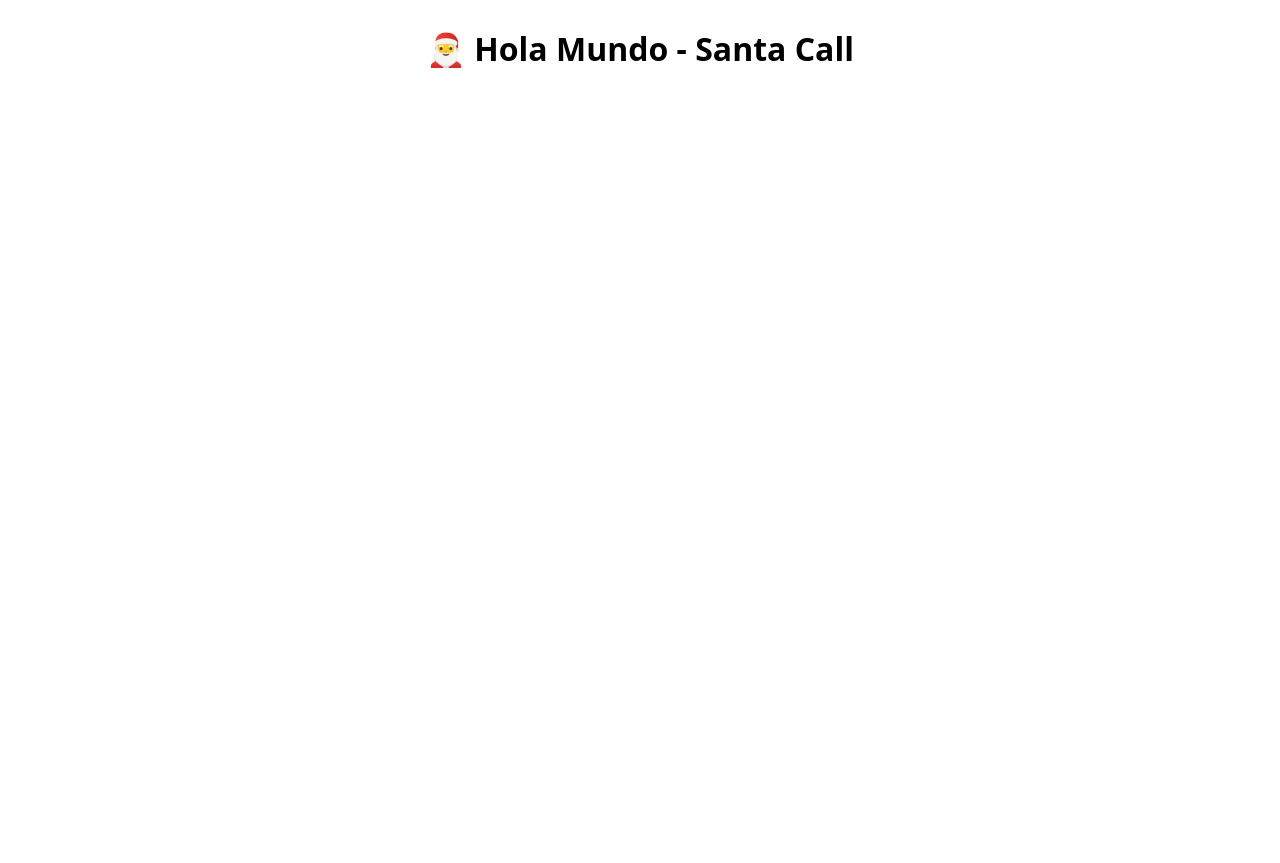
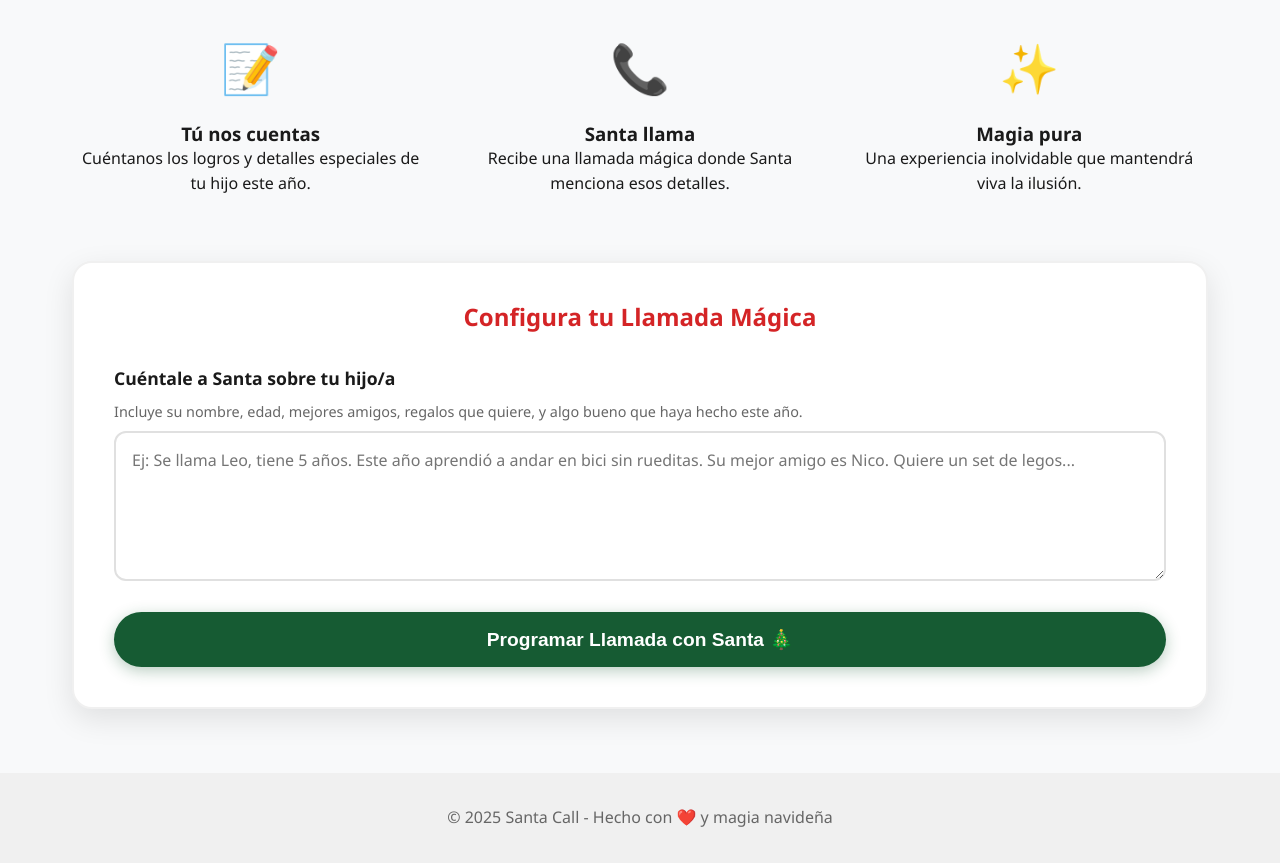
Before and after one commit to gonzalo-franco1/santa-call-ui, a Next.js app: page / in a window 1280 px wide. Shown: the part 360-1223 px from the top of the page. Before the commit the page ends 816 px from the top, so only its background shows below. Built offline with nearby package versions, Linux system fonts and the light colour scheme.

Commit message:
Basic landing page, mockup buttons

```diff
--- /dev/null
+++ b/src/app/globals.css
@@ -0,0 +1,41 @@
+:root {
+  --santa-red: #D42426;
+  --santa-dark-red: #A41315;
+  --christmas-green: #165B33;
+  --snow-white: #F8F9FA;
+  --gold: #FFD700;
+  --gold-accent: #F8B229;
+  --text-dark: #1A1A1A;
+}
+
+* {
+  box-sizing: border-box;
+  padding: 0;
+  margin: 0;
+}
+
+body {
+  font-family: 'Segoe UI', Tahoma, Geneva, Verdana, sans-serif;
+  background-color: var(--snow-white);
+  color: var(--text-dark);
+  line-height: 1.6;
+}
+
+h1, h2, h3 {
+  font-weight: 700;
+  line-height: 1.2;
+}
+
+button {
+  cursor: pointer;
+}
+
+.christmas-gradient {
+  background: linear-gradient(135deg, var(--santa-red) 0%, var(--santa-dark-red) 100%);
+}
+
+.container {
+  max-width: 1200px;
+  margin: 0 auto;
+  padding: 0 20px;
+}
--- a/src/app/layout.tsx
+++ b/src/app/layout.tsx
@@ -1,3 +1,4 @@
+import './globals.css'
 import type { Metadata } from 'next'
 
 export const metadata: Metadata = {
--- /dev/null
+++ b/src/app/page.module.css
@@ -0,0 +1,122 @@
+.main {
+  min-height: 100vh;
+  display: flex;
+  flex-direction: column;
+}
+
+.hero {
+  background: linear-gradient(135deg, var(--santa-red) 0%, var(--santa-dark-red) 100%);
+  color: white;
+  padding: 4rem 2rem;
+  text-align: center;
+  border-bottom-left-radius: 50% 20px;
+  border-bottom-right-radius: 50% 20px;
+  box-shadow: 0 4px 20px rgba(0,0,0,0.2);
+}
+
+.title {
+  font-size: 3.5rem;
+  margin-bottom: 1rem;
+  text-shadow: 2px 2px 4px rgba(0,0,0,0.3);
+}
+
+.subtitle {
+  font-size: 1.5rem;
+  opacity: 0.9;
+  max-width: 600px;
+  margin: 0 auto;
+}
+
+.content {
+  flex: 1;
+  padding: 4rem 2rem;
+  max-width: 1200px;
+  margin: 0 auto;
+  width: 100%;
+}
+
+.card {
+  background: white;
+  padding: 2.5rem;
+  border-radius: 20px;
+  box-shadow: 0 10px 30px rgba(0,0,0,0.1);
+  border: 2px solid #f0f0f0;
+}
+
+.formGroup {
+  margin-bottom: 1.5rem;
+}
+
+.label {
+  display: block;
+  margin-bottom: 0.5rem;
+  font-weight: 600;
+  color: var(--text-dark);
+  font-size: 1.1rem;
+}
+
+.textarea {
+  width: 100%;
+  padding: 1rem;
+  border: 2px solid #e0e0e0;
+  border-radius: 12px;
+  font-size: 1rem;
+  font-family: inherit;
+  min-height: 150px;
+  transition: border-color 0.3s ease;
+  resize: vertical;
+}
+
+.textarea:focus {
+  outline: none;
+  border-color: var(--christmas-green);
+}
+
+.button {
+  background-color: var(--christmas-green);
+  color: white;
+  border: none;
+  padding: 1rem 2rem;
+  font-size: 1.2rem;
+  font-weight: bold;
+  border-radius: 50px;
+  width: 100%;
+  transition: transform 0.2s, background-color 0.2s;
+  box-shadow: 0 4px 15px rgba(22, 91, 51, 0.3);
+}
+
+.button:hover {
+  background-color: #124a2a;
+  transform: translateY(-2px);
+}
+
+/* Features Section Styles */
+.features {
+  display: flex;
+  flex-direction: row;
+  justify-content: space-around;
+  align-items: flex-start;
+  flex-wrap: wrap;
+  gap: 2rem;
+  margin-bottom: 4rem;
+  text-align: center;
+}
+
+.features > div {
+  flex: 1;
+  min-width: 250px;
+  max-width: 350px;
+}
+
+.featureIcon {
+  font-size: 3rem;
+  margin-bottom: 1rem;
+}
+
+.footer {
+  text-align: center;
+  padding: 2rem;
+  background-color: #f0f0f0;
+  color: #666;
+  margin-top: auto;
+}
--- a/src/app/page.tsx
+++ b/src/app/page.tsx
@@ -1,13 +1,71 @@
+import styles from './page.module.css'
+
 export default function Home() {
   return (
-    <main style={{
-      display: 'flex',
-      justifyContent: 'center',
-      alignItems: 'center',
-      minHeight: '100vh',
-      fontFamily: 'system-ui, sans-serif'
-    }}>
-      <h1>🎅 Hola Mundo - Santa Call</h1>
+    <main className={styles.main}>
+      {/* Hero Section */}
+      <div className={styles.hero}>
+        <h1 className={styles.title}>🎅 Santa Call</h1>
+        <p className={styles.subtitle}>
+          Haz que la magia de la Navidad cobre vida.
+          Sorprende a tus hijos con una llamada personalizada de Santa Claus.
+        </p>
+      </div>
+
+      {/* Main Content */}
+      <div className={styles.content}>
+
+        {/* Features */}
+        <div className={styles.features}>
+          <div>
+            <div className={styles.featureIcon}>📝</div>
+            <h3>Tú nos cuentas</h3>
+            <p>Cuéntanos los logros y detalles especiales de tu hijo este año.</p>
+          </div>
+          <div>
+            <div className={styles.featureIcon}>📞</div>
+            <h3>Santa llama</h3>
+            <p>Recibe una llamada mágica donde Santa menciona esos detalles.</p>
+          </div>
+          <div>
+            <div className={styles.featureIcon}>✨</div>
+            <h3>Magia pura</h3>
+            <p>Una experiencia inolvidable que mantendrá viva la ilusión.</p>
+          </div>
+        </div>
+
+        {/* Form Section */}
+        <div className={styles.card}>
+          <h2 style={{ textAlign: 'center', marginBottom: '2rem', color: 'var(--santa-red)' }}>
+            Configura tu Llamada Mágica
+          </h2>
+
+          <form>
+            <div className={styles.formGroup}>
+              <label htmlFor="childInfo" className={styles.label}>
+                Cuéntale a Santa sobre tu hijo/a
+              </label>
+              <p style={{ marginBottom: '0.5rem', fontSize: '0.9rem', color: '#666' }}>
+                Incluye su nombre, edad, mejores amigos, regalos que quiere,
+                y algo bueno que haya hecho este año.
+              </p>
+              <textarea
+                id="childInfo"
+                className={styles.textarea}
+                placeholder="Ej: Se llama Leo, tiene 5 años. Este año aprendió a andar en bici sin rueditas. Su mejor amigo es Nico. Quiere un set de legos..."
+              />
+            </div>
+
+            <button type="button" className={styles.button}>
+              Programar Llamada con Santa 🎄
+            </button>
+          </form>
+        </div>
+      </div>
+
+      <footer className={styles.footer}>
+        <p>© {new Date().getFullYear()} Santa Call - Hecho con ❤️ y magia navideña</p>
+      </footer>
     </main>
   )
 }
```
